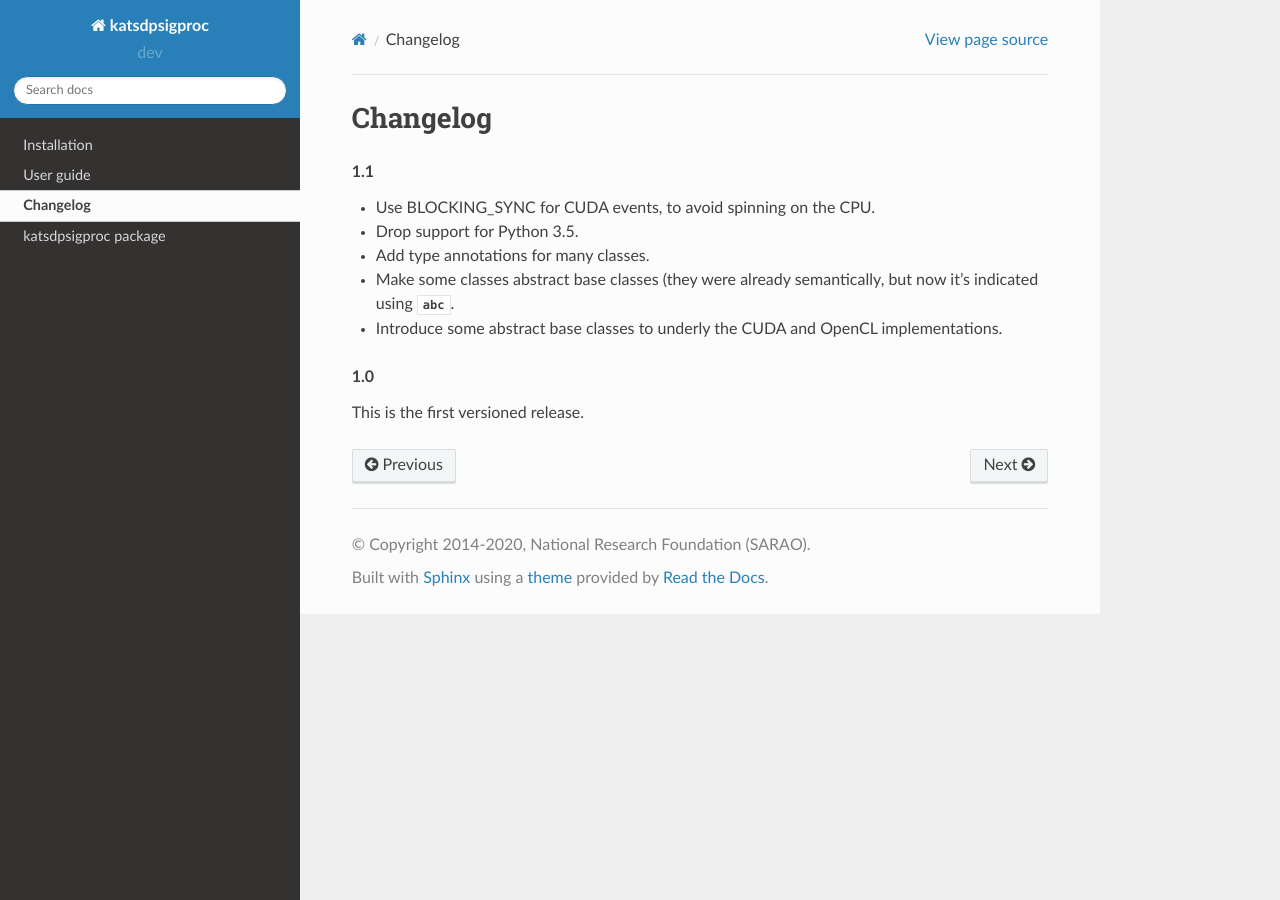
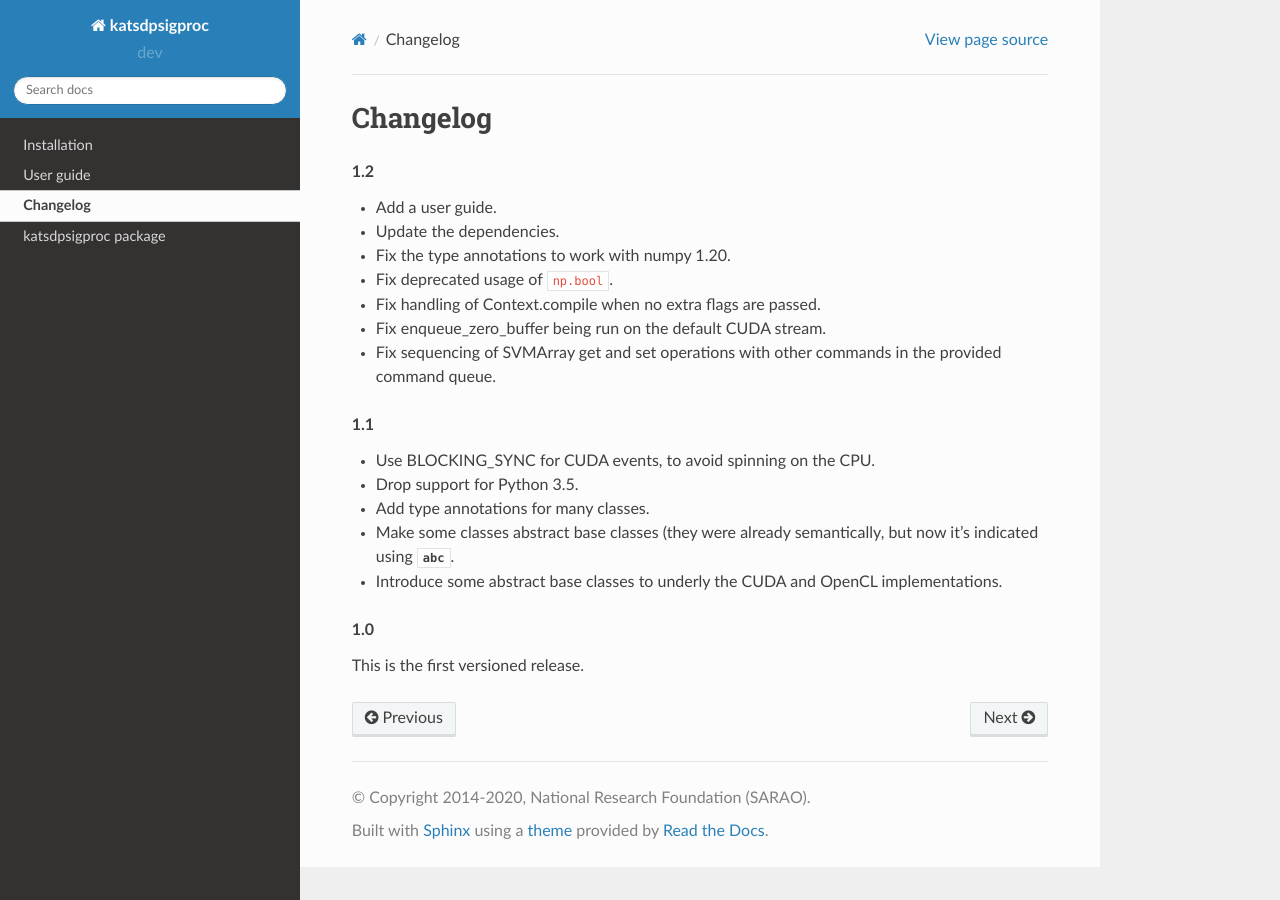
Before and after one commit to ska-sa/katsdpsigproc, a Sphinx documentation site: the page built from doc/changelog.rst, in a window 1280 px wide. Built offline with Sphinx 7.4.7 and the Read the Docs theme 2.0.0, drawn with Linux system fonts in a browser that asks for light colours.

Commit message:
Write a changelog for a 1.2 release.

```diff
--- a/doc/changelog.rst
+++ b/doc/changelog.rst
@@ -1,5 +1,16 @@
 Changelog
 =========
+
+.. rubric:: 1.2
+
+- Add a user guide.
+- Update the dependencies.
+- Fix the type annotations to work with numpy 1.20.
+- Fix deprecated usage of ``np.bool``.
+- Fix handling of Context.compile when no extra flags are passed.
+- Fix enqueue_zero_buffer being run on the default CUDA stream.
+- Fix sequencing of SVMArray get and set operations with other commands in the
+  provided command queue.
 
 .. rubric:: 1.1
 
```
